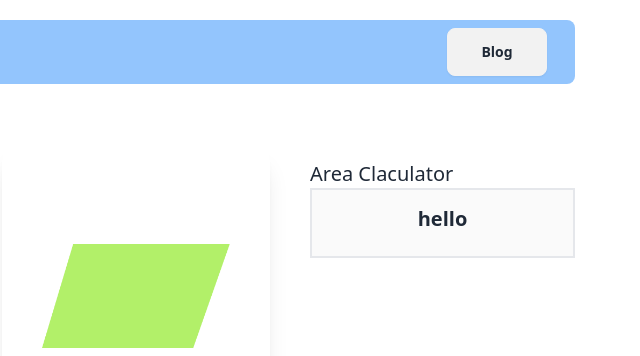
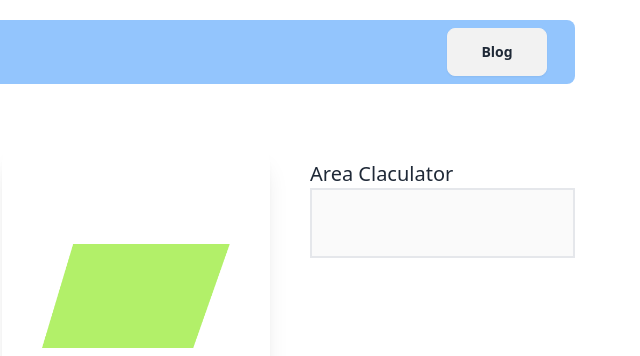
Before and after one commit to INDR0802/geometry-genius, a plain HTML site: page index.html in a window 1280 px wide. Shown: the top 356 px of the page, 640-1280 px from the left. Drawn offline with nearby package versions, Linux system fonts and the light colour scheme.

Commit message:
Update index

```diff
--- a/index.html
+++ b/index.html
@@ -186,7 +186,7 @@
 
             <div class="hidden lg:flex lg:flex-col lg:sticky lg:top-[20%]">
                 <h1 class="text-xl">Area Claculator</h1>
-                <textarea name="" id="output" class="border-solid border-2 text-center text-xl font-extrabold resize-none pt-[15px] h-[70px]"disabled>hello</textarea>
+                <textarea name="" id="output" class="border-solid border-2 text-center text-xl font-extrabold resize-none pt-[15px] h-[70px]"disabled></textarea>
             </div>
         </div>
     </main>
```
